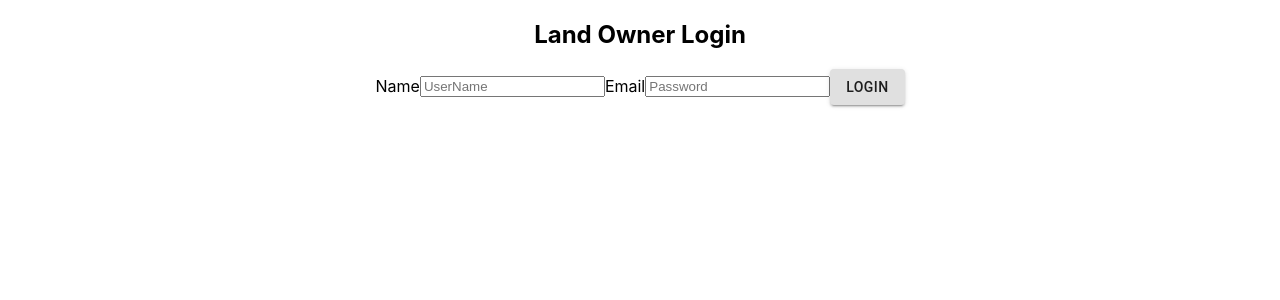
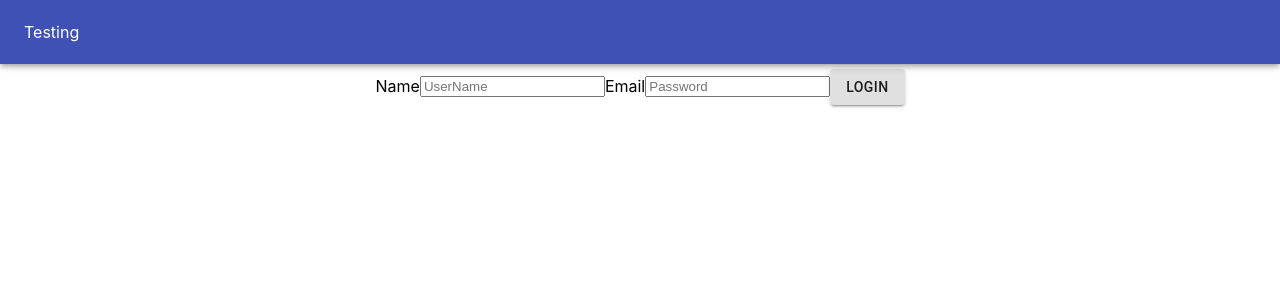
Before and after one commit to bwft-RVcamping-Airbnb/Frontend, a React (Create React App) app: page /land-owner/login in a window 1280 px wide. Shown: the top 300 px of the page. Built offline with nearby package versions, Linux system fonts and the light colour scheme.

Commit message:
commiting

```diff
--- a/src/App.js
+++ b/src/App.js
@@ -1,5 +1,6 @@
 import React from 'react';
 import {BrowserRouter as Router, Route, Switch, Link} from 'react-router-dom';
+import NavBar from './components/Navigation/Navbar'
 
 import { ThemeProvider } from '@material-ui/core/styles';
 
@@ -13,6 +14,7 @@
   return (
     <ThemeProvider>
       <div className="App">
+      <NavBar />
         <>
           <Switch>
             <Route path='/rv-owner/login' component={RVLogin} />
--- a/src/components/Listings/ListingList.js
+++ b/src/components/Listings/ListingList.js
@@ -24,3 +24,4 @@
     </div>
   )
 }
+export default ListingList;
--- a/src/components/LogIn/LandOwnerLogin.js
+++ b/src/components/LogIn/LandOwnerLogin.js
@@ -28,7 +28,7 @@
           type='text'
           placeholder='UserName'
           onChange = {handleChange}
-          name='name'
+          username='name'
           value={login.name}
         />
       <label htmlFor='email'>Email</label>
--- a/src/components/LogIn/RVLogin.js
+++ b/src/components/LogIn/RVLogin.js
@@ -27,7 +27,7 @@
           id='name'
           type='text'
           placeholder='UserName'
-          onChange = {handleChange}
+          onChange={handleChange}
           name='name'
           value={login.name}
         />
--- /dev/null
+++ b/src/components/Navigation/Navbar.js
@@ -0,0 +1,20 @@
+import React from 'react';
+import AppBar from '@material-ui/core/AppBar';
+import ToolBar from '@material-ui/core/ToolBar';
+import Typography from '@material-ui/core/Typography';
+
+const NavBar = () => {
+  return(
+    <div>
+      <AppBar positin = "static">
+        <ToolBar>
+          <Typography variant="title" color="inherit">
+            Testing
+          </Typography>
+        </ToolBar>
+      </AppBar>
+    </div>
+  )
+}
+
+export default NavBar;
```
Also changed, not shown: src/components/Navigation/Navigation.js (deleted).
